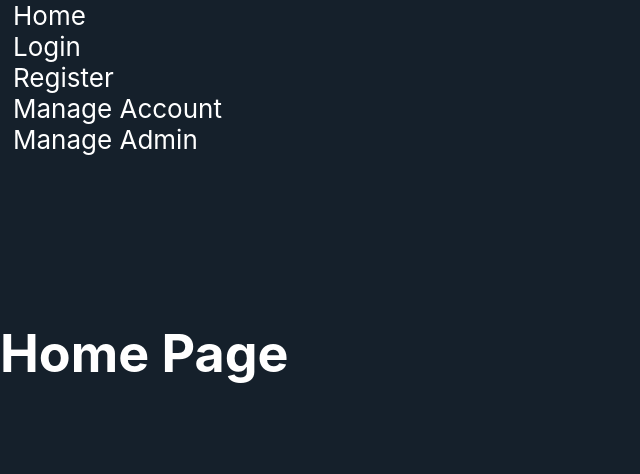
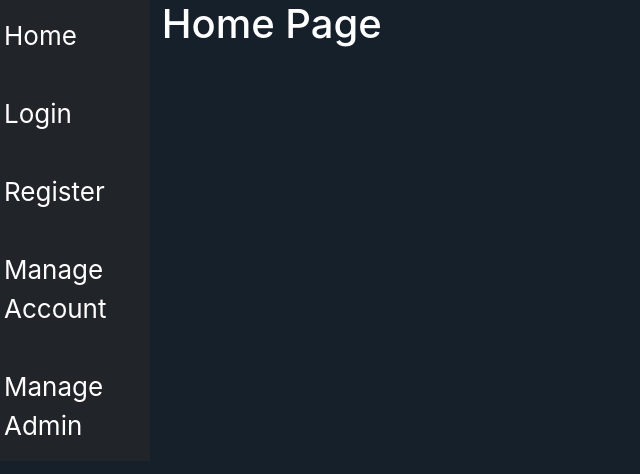
Before and after one commit to lamch0/Artisan-Sky, a React (Create React App) app in the folder website/artisan-sky/: page /home in a window 1280 px wide. Shown: the top 474 px of the page, without its empty margins (0-640 px from the left). Built offline with nearby package versions, Linux system fonts and the light colour scheme.

Commit message:
no message

```diff
--- a/website/artisan-sky/package.json
+++ b/website/artisan-sky/package.json
@@ -12,6 +12,7 @@
     "mysql2": "^2.3.3",
     "react": "^17.0.2",
     "react-dom": "^17.0.2",
+    "react-router-dom": "^6.3.0",
     "react-scripts": "5.0.0",
     "styled-components": "^5.3.5",
     "web-vitals": "^2.1.4"
--- a/website/artisan-sky/public/index.html
+++ b/website/artisan-sky/public/index.html
@@ -1,14 +1,24 @@
 <!DOCTYPE html>
 <html lang="en">
   <head>
+    <!-- Required meta tags -->
+    <meta charset="utf-8">
+    <meta name="viewport" content="width=device-width, initial-scale=1">
     <meta charset="utf-8" />
-    <link rel="icon" href="%PUBLIC_URL%/favicon.ico" />
     <meta name="viewport" content="width=device-width, initial-scale=1" />
     <meta name="theme-color" content="#000000" />
     <meta
       name="description"
       content="Web site created using create-react-app"
     />
+
+    <!-- Bootstrap CSS -->
+    <link href="https://cdn.jsdelivr.net/npm/bootstrap@5.1.3/dist/css/bootstrap.min.css" rel="stylesheet"
+      integrity="sha384-1BmE4kWBq78iYhFldvKuhfTAU6auU8tT94WrHftjDbrCEXSU1oBoqyl2QvZ6jIW3" crossorigin="anonymous">
+
+    <title>Artisan's Sky</title>
+
+    <link rel="icon" href="%PUBLIC_URL%/favicon.ico" />
     <link rel="apple-touch-icon" href="%PUBLIC_URL%/logo192.png" />
     <!--
       manifest.json provides metadata used when your web app is installed on a
@@ -24,9 +34,19 @@
       work correctly both with client-side routing and a non-root public URL.
       Learn how to configure a non-root public URL by running `npm run build`.
     -->
-    <title>React App</title>
   </head>
+
   <body>
+    <svg xmlns="http://www.w3.org/2000/svg" style="display: none;">
+      <symbol id="home" viewBox="0 0 16 16">
+        <path
+          d="M8.354 1.146a.5.5 0 0 0-.708 0l-6 6A.5.5 0 0 0 1.5 7.5v7a.5.5 0 0 0 .5.5h4.5a.5.5 0 0 0 .5-.5v-4h2v4a.5.5 0 0 0 .5.5H14a.5.5 0 0 0 .5-.5v-7a.5.5 0 0 0-.146-.354L13 5.793V2.5a.5.5 0 0 0-.5-.5h-1a.5.5 0 0 0-.5.5v1.293L8.354 1.146zM2.5 14V7.707l5.5-5.5 5.5 5.5V14H10v-4a.5.5 0 0 0-.5-.5h-3a.5.5 0 0 0-.5.5v4H2.5z" />
+      </symbol>
+      <symbol id="collection" viewBox="0 0 16 16">
+        <path
+          d="M2.5 3.5a.5.5 0 0 1 0-1h11a.5.5 0 0 1 0 1h-11zm2-2a.5.5 0 0 1 0-1h7a.5.5 0 0 1 0 1h-7zM0 13a1.5 1.5 0 0 0 1.5 1.5h13A1.5 1.5 0 0 0 16 13V6a1.5 1.5 0 0 0-1.5-1.5h-13A1.5 1.5 0 0 0 0 6v7zm1.5.5A.5.5 0 0 1 1 13V6a.5.5 0 0 1 .5-.5h13a.5.5 0 0 1 .5.5v7a.5.5 0 0 1-.5.5h-13z" />
+      </symbol>
+    </svg>
     <noscript>You need to enable JavaScript to run this app.</noscript>
     <div id="root"></div>
     <!--
@@ -39,5 +59,7 @@
       To begin the development, run `npm start` or `yarn start`.
       To create a production bundle, use `npm run build` or `yarn build`.
     -->
+  <script src="https://cdn.jsdelivr.net/npm/bootstrap@5.1.3/dist/js/bootstrap.bundle.min.js"
+    integrity="sha384-ka7Sk0Gln4gmtz2MlQnikT1wXgYsOg+OMhuP+IlRH9sENBO0LRn5q+8nbTov4+1p" crossorigin="anonymous"></script>
   </body>
 </html>
--- a/website/artisan-sky/src/App.js
+++ b/website/artisan-sky/src/App.js
@@ -15,9 +15,8 @@ function App() {
   return (
     <body>
       <Router>
-        <div>
-          <header role="banner" class="sidebar">
-            <nav>
+        <div class="row">
+          <nav class="col-sm-4 d-flex flex-column flex-shrink-0 p-3 text-white bg-dark">
             <a>
               <Link to="/home" class="nav"> Home </Link>
             </a>
@@ -38,7 +37,6 @@ function App() {
               <Link to="/manage/admin" class="nav"> Manage Admin </Link>
             </a>
           </nav>
-          </header>
 
           <Routes>
             <Route path = '/home' element = {<Home />} />
--- a/website/artisan-sky/src/pages/home.js
+++ b/website/artisan-sky/src/pages/home.js
@@ -2,7 +2,7 @@ import React from 'react';
 
 function Home() {
   return (
-    <main role="main" class="content">
+    <main role="main" class="col d-flex">
       <h1>Home Page</h1>
     </main>
   );
```
Also changed, not shown: 1 other file (tests, documents, lock files or other folders). Lines whose indentation alone changed are shown as unchanged.
